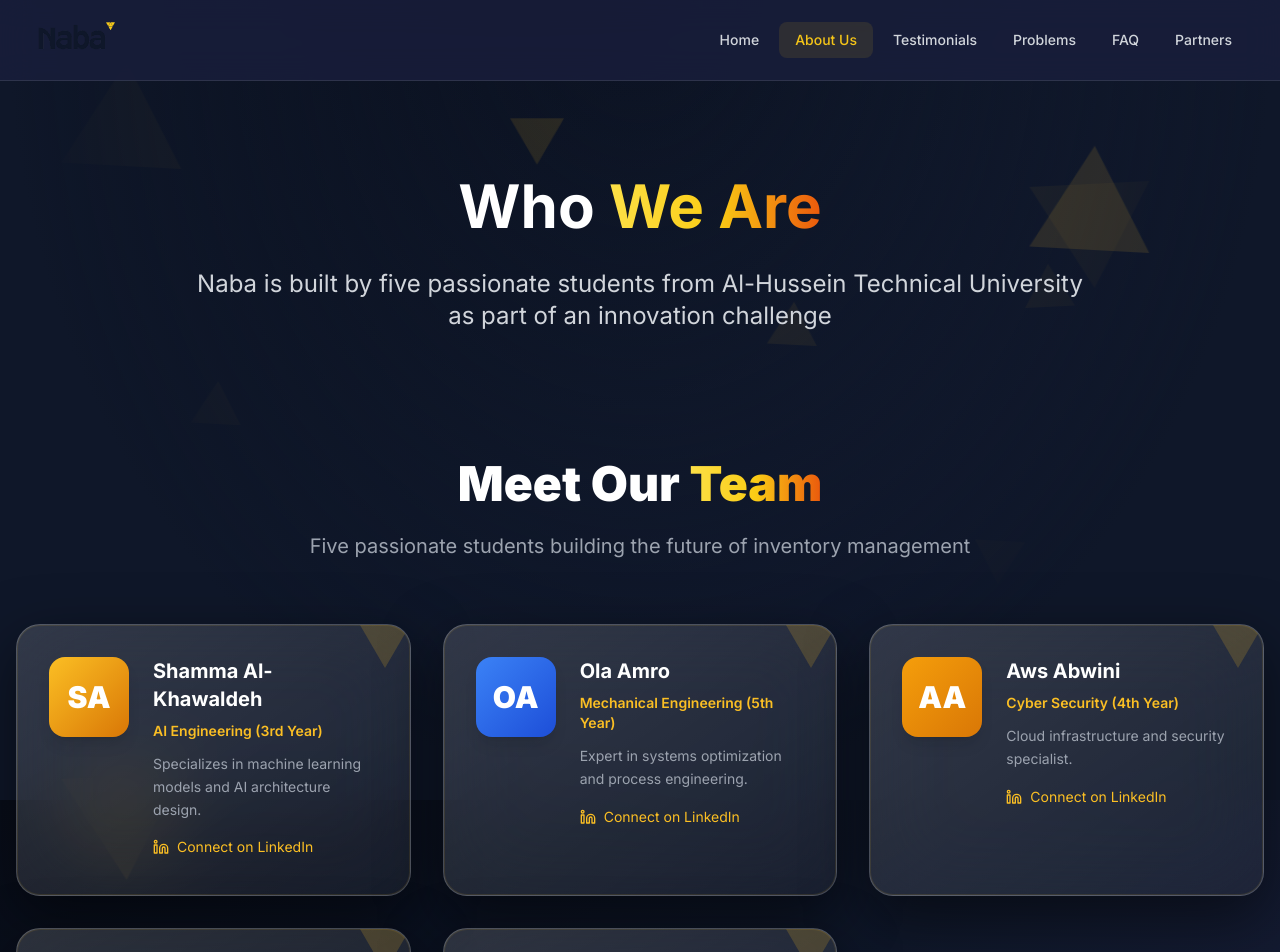
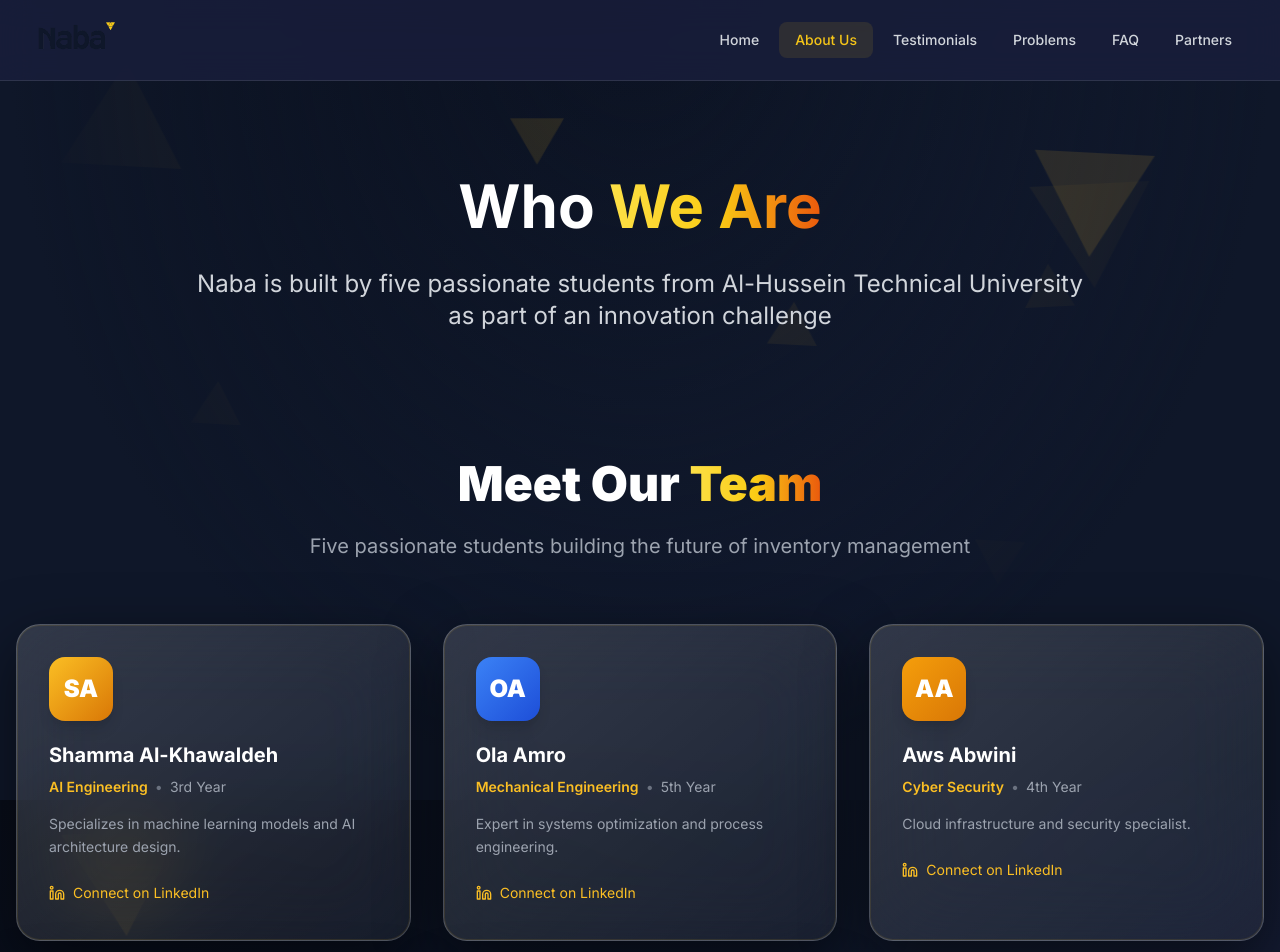
Before and after one commit to ahmad-tb04/WebsiteNaba, a React (Vite) app in the folder frontend/: page /about in a window 1280 px wide. Shown: the top 952 px of the page. Built offline with nearby package versions, Linux system fonts and the light colour scheme.

Commit message:
everything is good we have to add the real wallpapers and problems only

```diff
--- a/frontend/src/pages/About.jsx
+++ b/frontend/src/pages/About.jsx
@@ -1,46 +1,55 @@
 import React from 'react';
 import { motion } from 'framer-motion';
 import { Linkedin, Zap } from 'lucide-react';
-
 const teamMembers = [
   {
     name: "Shamma Al-Khawaldeh",
-    role: "AI Engineering (3rd Year)",
+    major: "AI Engineering",
+    year: "3rd Year",
     description: "Specializes in machine learning models and AI architecture design.",
     initial: "SA",
     color: "from-accent-primary to-accent-deep",
+
     linkedin: "https://www.linkedin.com/in/shamma-al-khawaldeh/"
   },
   {
     name: "Ola Amro",
-    role: "Mechanical Engineering (5th Year)",
+    major: "Mechanical Engineering",
+    year: "5th Year",
     description: "Expert in systems optimization and process engineering.",
     initial: "OA",
     color: "from-blue-500 to-blue-700",
+
     linkedin: "https://www.linkedin.com/in/ola-amro/"
   },
   {
     name: "Aws Abwini",
-    role: "Cyber Security (4th Year)",
+    major: "Cyber Security",
+    year: "4th Year",
     description: "Cloud infrastructure and security specialist.",
     initial: "AA",
     color: "from-accent-dark to-accent-deep",
+
     linkedin: "https://www.linkedin.com/in/aws-abwini-47961a265/"
   },
   {
     name: "Raneem Khanji",
-    role: "AI Engineering (4th Year)",
+    major: "AI Engineering",
+    year: "4th Year",
     description: "Data scientist focused on AI-driven analytics and insights.",
     initial: "RK",
     color: "from-accent-primary to-yellow-600",
+
     linkedin: "https://www.linkedin.com/in/raneemkhanji/"
   },
   {
     name: "Ahmad Tbakhi",
-    role: "Computer Science (4th Year)",
+    major: "Computer Science",
+    year: "4th Year",
     description: "Full-stack developer with a passion for AI integration.",
     initial: "AT",
     color: "from-blue-600 to-accent-primary",
+
     linkedin: "https://www.linkedin.com/in/ahmad-tbakhi-085694338/"
   }
 ];
@@ -55,35 +64,39 @@ const TeamCard = ({ member, index }) => {
       viewport={{ once: true }}
       transition={{ duration: 0.3, ease: "easeOut" }}
     >
-      {/* Triangle Accent */}
-      <div className="absolute top-0 right-0 triangle triangle-down opacity-20 group-hover:opacity-30 transition-opacity" />
-
       {/* Gradient Overlay on Hover */}
       <div className="absolute inset-0 bg-gradient-to-br from-accent-primary/5 to-transparent opacity-0 group-hover:opacity-100 transition-opacity duration-500" />
 
-      <div className="relative z-10 flex items-start gap-6">
+      <div className="relative z-10">
+        {/* Initial Badge */}
         <div
-          className={`w-20 h-20 bg-gradient-to-br ${member.color} rounded-2xl flex items-center justify-center flex-shrink-0 shadow-lg`}
+          className={`w-16 h-16 bg-gradient-to-br ${member.color} rounded-2xl flex items-center justify-center shadow-lg mb-5`}
         >
-          <span className="text-3xl font-black text-white">{member.initial}</span>
+          <span className="text-2xl font-black text-white">{member.initial}</span>
         </div>
 
-        <div className="flex-grow">
+        {/* Name */}
         <h3 className="text-xl font-bold text-white mb-2 group-hover:text-accent-light transition-colors">{member.name}</h3>
-          <p className="text-accent-primary text-sm font-semibold mb-3">{member.role}</p>
-          <p className="text-gray-400 text-sm leading-relaxed">{member.description}</p>
 
-          {/* LinkedIn Link - Always visible */}
+        {/* Major • Year */}
+        <p className="text-accent-primary text-sm font-semibold mb-4">
+          {member.major} <span className="text-gray-500 mx-1">•</span> <span className="text-gray-400 font-normal">{member.year}</span>
+        </p>
+
+        {/* Description */}
+        <p className="text-gray-400 text-sm leading-relaxed mb-6">{member.description}</p>
+
+
+        {/* LinkedIn */}
         <a
           href={member.linkedin}
           target="_blank"
           rel="noopener noreferrer"
-            className="inline-flex items-center gap-2 mt-4 text-sm text-accent-primary hover:text-accent-light transition-colors"
+          className="inline-flex items-center gap-2 text-sm text-accent-primary hover:text-accent-light transition-colors"
         >
           <Linkedin className="w-4 h-4" />
           <span>Connect on LinkedIn</span>
         </a>
-        </div>
       </div>
     </motion.div>
   );
@@ -93,7 +106,7 @@ const About = () => {
   return (
     <div className="relative py-24 px-4 overflow-hidden">
       {/* Decorative Triangles */}
-      <div className="triangle triangle-up-lg animate-float-1" style={{ top: '5%', right: '10%' }} />
+      <div className="triangle triangle-down-lg animate-float-1" style={{ top: '5%', right: '10%' }} />
       <div className="triangle triangle-down-lg animate-float-2" style={{ top: '40%', left: '5%' }} />
       <div className="triangle triangle-up animate-float-3" style={{ bottom: '15%', right: '20%' }} />
 
@@ -150,8 +163,6 @@ const About = () => {
           transition={{ duration: 0.6 }}
         >
           <div className="relative max-w-5xl mx-auto">
-            {/* Background Pattern */}
-            <div className="absolute inset-0 triangle-pattern opacity-30" />
 
             <motion.div
               className="glass-card-premium p-12 md:p-16 relative overflow-hidden hover-lift"
--- a/frontend/src/pages/FAQ.jsx
+++ b/frontend/src/pages/FAQ.jsx
@@ -84,7 +84,7 @@ const FAQ = () => {
   return (
     <div className="relative py-24 px-4 overflow-hidden">
       {/* Decorative Triangles */}
-      <div className="triangle triangle-up-lg animate-float-1" style={{ top: '8%', right: '10%' }} />
+      <div className="triangle triangle-down-lg animate-float-1" style={{ top: '8%', right: '10%' }} />
       <div className="triangle triangle-down animate-float-2" style={{ top: '45%', left: '8%' }} />
       <div className="triangle triangle-up animate-float-3" style={{ bottom: '15%', right: '12%' }} />
 
--- a/frontend/src/pages/Home.jsx
+++ b/frontend/src/pages/Home.jsx
@@ -3,6 +3,11 @@ import { motion } from 'framer-motion';
 import { Brain, TrendingUp, Package, Boxes, Lightbulb } from 'lucide-react';
 
 const Home = () => {
+
+   const handleContactSupport = () => {
+    window.location.href = 'mailto:ahmad81.tbakhi@gmail.com';
+  };
+
   return (
     <div className="relative overflow-hidden">
       {/* Hero Section */}
@@ -75,7 +80,7 @@ const Home = () => {
           >
             <div className="relative z-10">
               {/* 3 Icons Row */}
-              <div className="grid grid-cols-1 md:grid-cols-3 gap-8 mb-10">
+              <div className="grid grid-cols-1 md:grid-cols-3 gap-12 mb-10">
                 {[
                   { icon: Brain, label: 'AI-Powered Demand Forecasting' },
                   { icon: TrendingUp, label: 'Dynamic Lead-Time Prediction' },
@@ -83,15 +88,15 @@ const Home = () => {
                 ].map((feature, index) => (
                   <motion.div
                     key={index}
-                    className="flex flex-col items-center text-center hover-lift cursor-pointer"
+                    className="flex flex-col items-center text-center cursor-pointer group/item"
                     initial={{ opacity: 0, y: 20 }}
                     whileInView={{ opacity: 1, y: 0 }}
-                    whileHover={{ y: -8 }}
+                    whileHover={{ y: -10, scale: 1.05 }}
                     viewport={{ once: true }}
-                    transition={{ duration: 0.3, ease: "easeOut" }}
+                    transition={{ duration: 0.5, ease: "easeOut" }}
                   >
-                    <div className="w-16 h-16 bg-white/10 backdrop-blur-sm border border-white/20 rounded-2xl flex items-center justify-center mb-4">
-                      <feature.icon className="w-8 h-8 text-accent-primary" />
+                    <div className="w-20 h-20 bg-white/10 backdrop-blur-sm border border-white/20 rounded-2xl flex items-center justify-center mb-5 group-hover/item:shadow-[0_4px_20px_rgba(251,191,36,0.3)] transition-all duration-500">
+                      <feature.icon className="w-10 h-10 text-accent-primary" />
                     </div>
                     <h4 className="text-base md:text-lg font-bold text-white">{feature.label}</h4>
                   </motion.div>
@@ -197,6 +202,7 @@ const Home = () => {
               </p>
               <motion.button
                 className="btn-primary text-lg"
+                onClick={handleContactSupport}
                 whileHover={{ scale: 1.05 }}
                 whileTap={{ scale: 0.98 }}
               >
--- a/frontend/src/pages/Partners.jsx
+++ b/frontend/src/pages/Partners.jsx
@@ -28,7 +28,7 @@ const PartnerCard = ({ partner, index }) => {
       transition={{ duration: 0.3, ease: "easeOut" }}
     >
       {/* Triangle Accent */}
-      <div className="absolute top-0 left-0 triangle triangle-up-lg opacity-[0.08] group-hover:opacity-[0.15] transition-opacity" />
+      {/* <div className="absolute top-0 left-0 triangle triangle-up-lg opacity-[0.08] group-hover:opacity-[0.15] transition-opacity" /> */}
 
       {/* Glow Effect on Hover */}
       <div className="absolute inset-0 bg-gradient-to-br from-accent-primary/5 to-transparent opacity-0 group-hover:opacity-100 transition-opacity duration-500" />
```
Also changed, not shown: frontend/src/pages/Testimonials.jsx (+15 -21 lines). Lines whose indentation alone changed are shown as unchanged.
